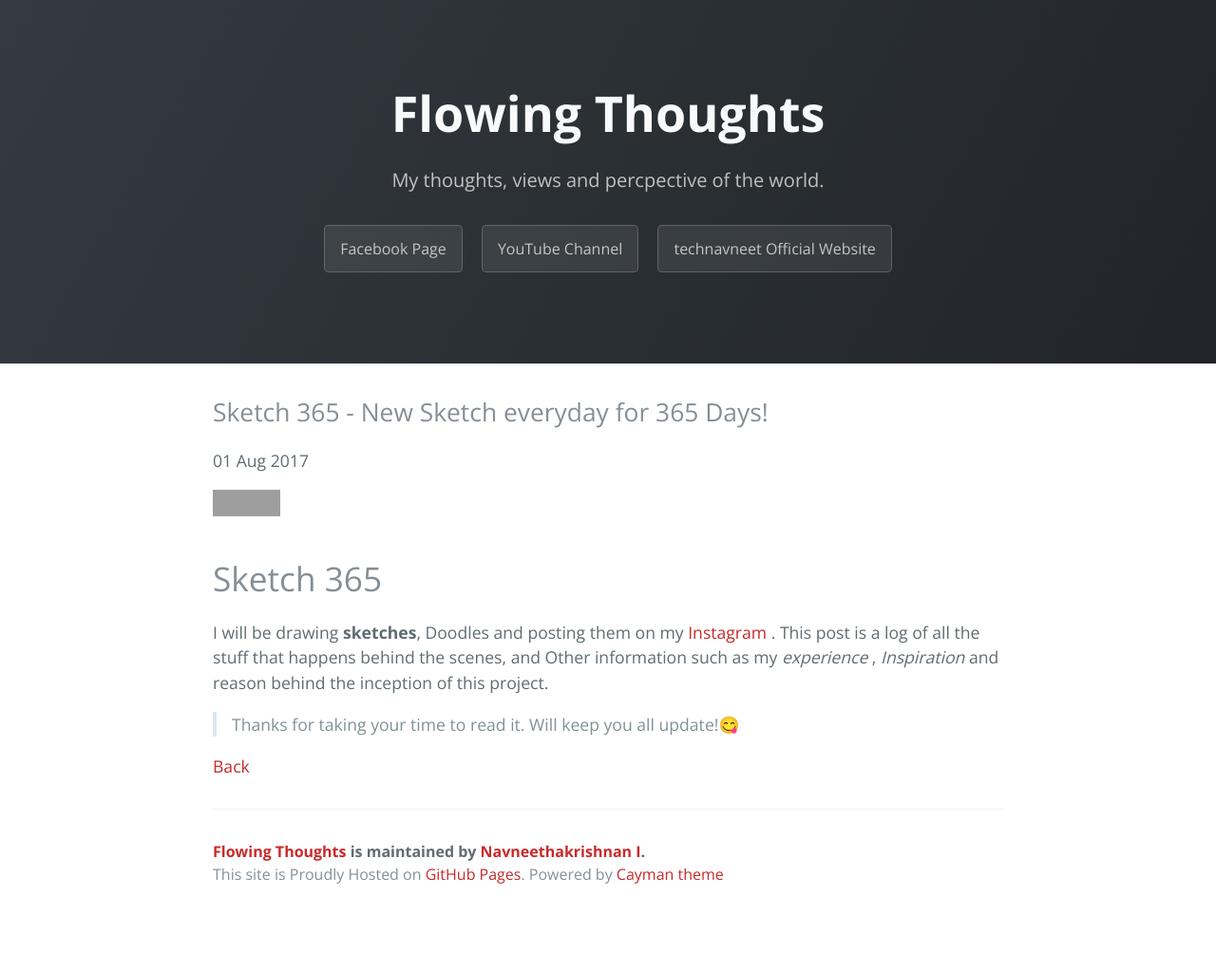
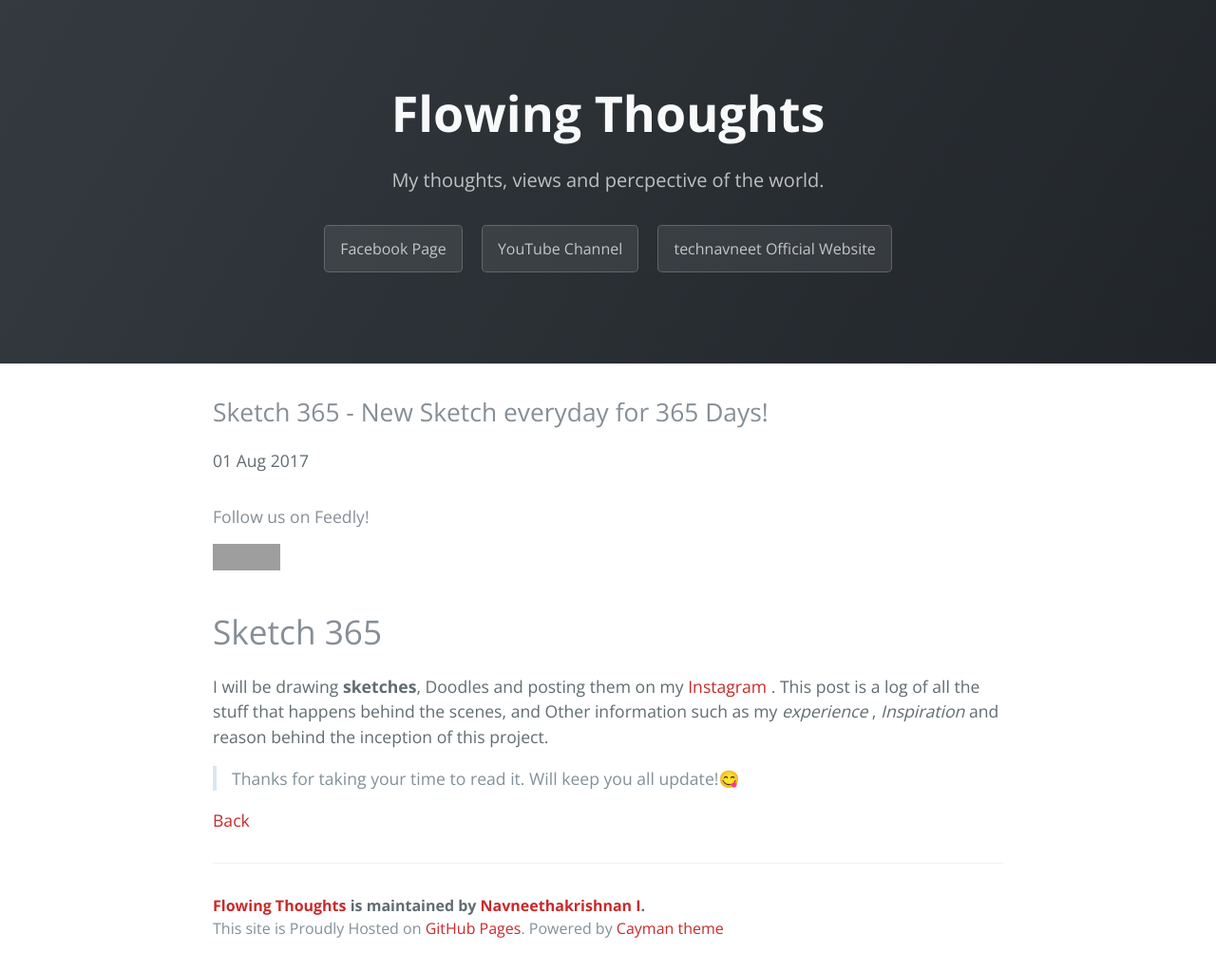
Before and after one commit to Navneet-Suresh/Navneet-Suresh.github.io, a Jekyll site: the page built from _posts/2017-08-01-Sketch-365.md, in a window 1280 px wide. Shown: the whole page at 95% size. Built offline with Jekyll 4.4.1, drawn with Linux system fonts in a browser that asks for light colours; nearby versions of some CDN libraries; before the commit the page ends 965 px from its top, so only the background shows below that; grey boxes are pictures that could not be loaded.

Commit message:
Update post.html

```diff
--- a/_layouts/post.html
+++ b/_layouts/post.html
@@ -3,7 +3,7 @@
 ---
 <h2>{{ page.title }}</h2>
 <p class="meta">{{ page.date | date_to_string }}</p>
-<a href='http://cloud.feedly.com/#subscription%2Ffeed%2Fhttp%3A%2F%2Fhttps%3A%2F%2Fnavneet-suresh.github.io%2Ffeed.xml'  target='blank'><img id='feedlyFollow' src='http://s3.feedly.com/img/follows/feedly-follow-rectangle-volume-medium_2x.png' alt='follow us in feedly' width='71' height='28'></a>
+<h4>Follow us on Feedly! </h4><a href='http://cloud.feedly.com/#subscription%2Ffeed%2Fhttp%3A%2F%2Fhttps%3A%2F%2Fnavneet-suresh.github.io%2Ffeed.xml'  target='blank'><img id='feedlyFollow' src='http://s3.feedly.com/img/follows/feedly-follow-rectangle-volume-medium_2x.png' alt='follow us in feedly' width='71' height='28'></a>
 {{ content }}
 
 <a href"javascript: onclick="window.history.back()">Back</a>
```
